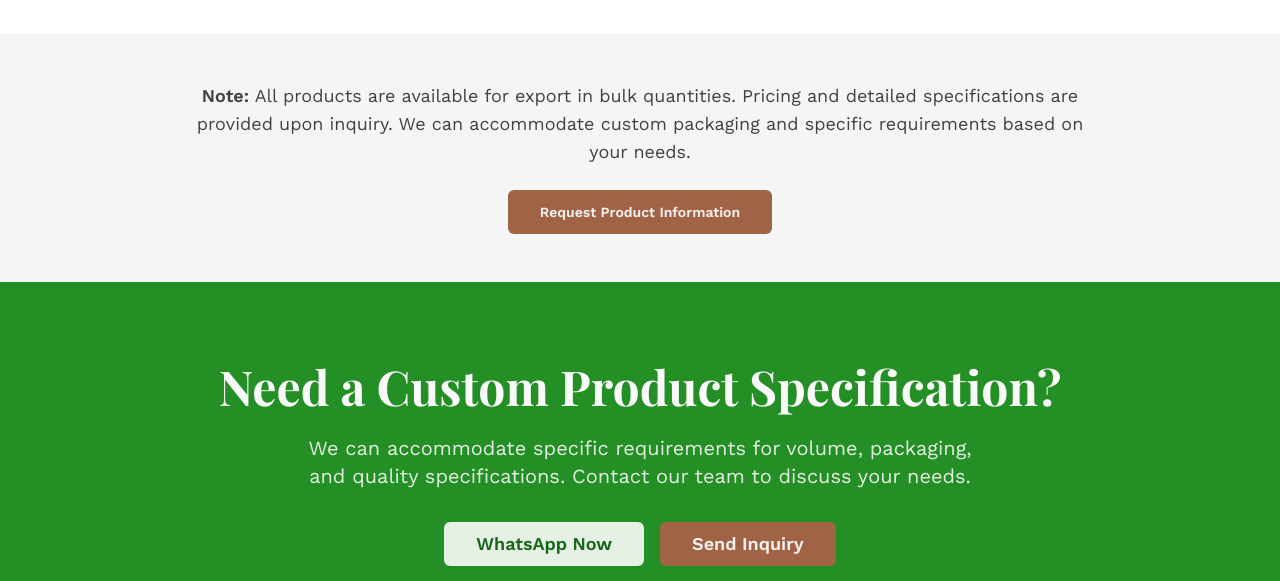
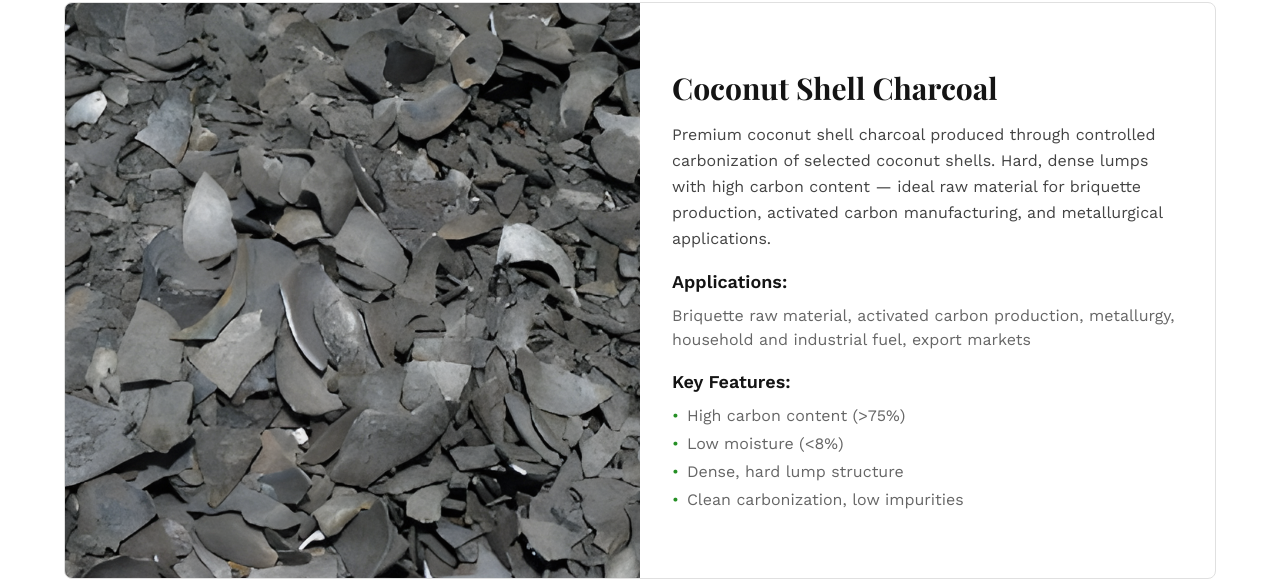
Before and after one commit to ymoch578-dot/suksesekspormandiri, a React (Vite) app: page /products in a window 1280 px wide. Shown: the part 3033-3614 px from the top of the page. Built offline with nearby package versions, Linux system fonts and the light colour scheme; the HTML template or start-up script is replaced by a standard one.

Commit message:
Changes
Co-authored-by: ymoch578-dot <248846275+ymoch578-dot@users.noreply.github.com>

```diff
--- a/src/pages/Products.tsx
+++ b/src/pages/Products.tsx
@@ -10,6 +10,7 @@ import productSemiHusked from "@/assets/product-semi-husked-coconut-3.png";
 import productDesiccated from "@/assets/product-desiccated-coconut-new.png";
 import productEdibleCopra from "@/assets/product-copra.jpg";
 import productBriquette from "@/assets/product-briquette.jpg";
+import productCharcoal from "@/assets/product-charcoal-3.png";
 
 const Products = () => {
   const { t, tArray } = useLanguage();
@@ -42,6 +43,13 @@ const Products = () => {
       description: t('products.briquetteFullDesc'),
       applications: t('products.briquetteApps'),
       features: tArray('products.briquetteFeatures'),
+    },
+    {
+      name: t('products.charcoal'),
+      image: productCharcoal,
+      description: t('products.charcoalFullDesc'),
+      applications: t('products.charcoalApps'),
+      features: tArray('products.charcoalFeatures'),
     },
   ];
 
```
